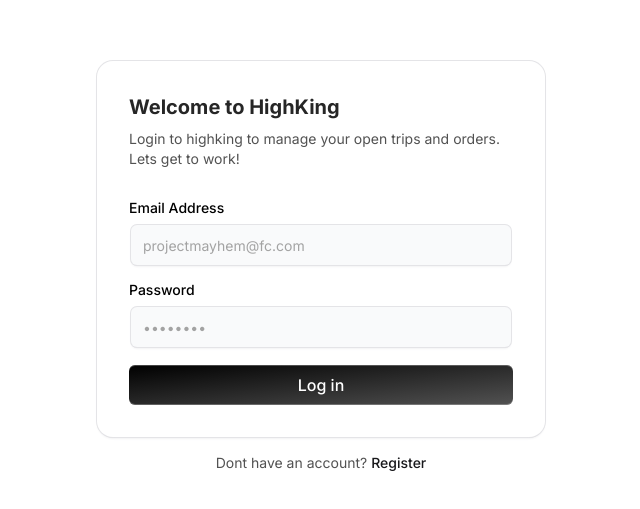
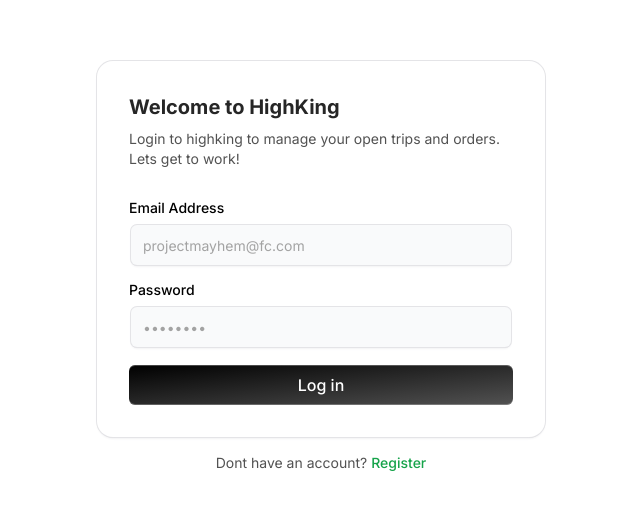
Before and after one commit to ENTS-H104/highking-partners-web, a Next.js app: page /auth/login in a window 1280 px wide. Shown: the part 133-642 px from the top of the page, without its empty margins (319-959 px from the left). Built offline with nearby package versions, Linux system fonts and the light colour scheme.

Commit message:
feat: update profile picture partner, change themes to green

```diff
--- a/app/globals.css
+++ b/app/globals.css
@@ -1,70 +1,55 @@
 @tailwind base;
   @tailwind components;
   @tailwind utilities;
+
 
   @layer base {
     :root {
       --background: 0 0% 100%;
       --foreground: 240 10% 3.9%;
-
       --card: 0 0% 100%;
       --card-foreground: 240 10% 3.9%;
-
       --popover: 0 0% 100%;
       --popover-foreground: 240 10% 3.9%;
-
-      --primary: 240 5.9% 10%;
-      --primary-foreground: 0 0% 98%;
-
+      --primary: 142.1 76.2% 36.3%;
+      --primary-foreground: 355.7 100% 97.3%;
       --secondary: 240 4.8% 95.9%;
       --secondary-foreground: 240 5.9% 10%;
-
       --muted: 240 4.8% 95.9%;
       --muted-foreground: 240 3.8% 46.1%;
-
       --accent: 240 4.8% 95.9%;
       --accent-foreground: 240 5.9% 10%;
-
       --destructive: 0 84.2% 60.2%;
       --destructive-foreground: 0 0% 98%;
-
       --border: 240 5.9% 90%;
       --input: 240 5.9% 90%;
-      --ring: 240 10% 3.9%;
-
+      --ring: 142.1 76.2% 36.3%;
       --radius: 0.5rem;
     }
 
     .dark {
-      --background: 240 10% 3.9%;
-      --foreground: 0 0% 98%;
-
-      --card: 240 10% 3.9%;
-      --card-foreground: 0 0% 98%;
-
-      --popover: 240 10% 3.9%;
-      --popover-foreground: 0 0% 98%;
-
-      --primary: 0 0% 98%;
-      --primary-foreground: 240 5.9% 10%;
-
+      --background: 20 14.3% 4.1%;
+      --foreground: 0 0% 95%;
+      --card: 24 9.8% 10%;
+      --card-foreground: 0 0% 95%;
+      --popover: 0 0% 9%;
+      --popover-foreground: 0 0% 95%;
+      --primary: 142.1 70.6% 45.3%;
+      --primary-foreground: 144.9 80.4% 10%;
       --secondary: 240 3.7% 15.9%;
       --secondary-foreground: 0 0% 98%;
-
-      --muted: 240 3.7% 15.9%;
+      --muted: 0 0% 15%;
       --muted-foreground: 240 5% 64.9%;
-
-      --accent: 240 3.7% 15.9%;
+      --accent: 12 6.5% 15.1%;
       --accent-foreground: 0 0% 98%;
-
       --destructive: 0 62.8% 30.6%;
-      --destructive-foreground: 0 0% 98%;
-
+      --destructive-foreground: 0 85.7% 97.3%;
       --border: 240 3.7% 15.9%;
       --input: 240 3.7% 15.9%;
-      --ring: 240 4.9% 83.9%;
+      --ring: 142.4 71.8% 29.2%;
     }
   }
+
 
   @layer base {
     * {
--- a/app/mitra/dashboard/page.tsx
+++ b/app/mitra/dashboard/page.tsx
@@ -14,6 +14,7 @@ import {
   Settings,
   ShoppingCart,
   UserRound,
+  PencilIcon,
 } from "lucide-react";
 
 import { Avatar, AvatarFallback, AvatarImage } from "@/components/ui/avatar";
@@ -60,7 +61,12 @@ import {
 } from "@/components/ui/tooltip";
 
 import ProtectedRoute from "@/components/ProtectedRoute";
-import { getCurrentUser, logout, updateProfile } from "@/services/api";
+import {
+  getCurrentUser,
+  logout,
+  updateProfile,
+  updateProfileImage,
+} from "@/services/api";
 import { useEffect, useState } from "react";
 import { useRouter } from "next/navigation";
 import { toast } from "sonner";
@@ -71,6 +77,7 @@ import {
   DialogTitle,
   DialogDescription,
   DialogTrigger,
+  DialogClose,
 } from "@/components/ui/dialog";
 
 interface User {
@@ -89,12 +96,34 @@ interface User {
 const Dashboard = () => {
   const [user, setUser] = useState<any>(null);
   const [isEditing, setIsEditing] = useState(false);
+  const [isEditingImage, setIsEditingImage] = useState(false);
+  const [imageFile, setImageFile] = useState<File | null>(null);
   const [editData, setEditData] = useState({
     username: "",
     phone_number: "",
     domicile_address: "",
   });
   const router = useRouter();
+
+  const handleImageChange = (e: React.ChangeEvent<HTMLInputElement>) => {
+    if (e.target.files && e.target.files[0]) {
+      setImageFile(e.target.files[0]);
+    }
+  };
+
+  const handleSaveImage = () => {
+    if (user && imageFile) {
+      updateProfileImage(user.partner_uid, imageFile)
+        .then((response) => {
+          toast.success("Profile picture updated successfully!");
+          setUser({ ...user, image_url: response.data.data.image_url });
+        })
+        .catch((error) => {
+          toast.error("Profile picture update failed. Please try again.");
+          console.error("Profile picture update failed:", error);
+        });
+    }
+  };
 
   useEffect(() => {
     getCurrentUser()
@@ -387,13 +416,37 @@ const Dashboard = () => {
             >
               <CardHeader>
                 <div className="flex flex-col items-center gap-6">
-                  <Avatar className="w-32 h-32">
-                    <img
-                      src={user.image_url || "/placeholder.svg"}
-                      alt={user.username}
-                    />
-                    <AvatarFallback>{user.username[0]}</AvatarFallback>
-                  </Avatar>
+                  <div className="relative">
+                    <Avatar className="w-32 h-32">
+                      <img src={user?.image_url || "/placeholder.svg"} />
+                    </Avatar>
+                    <Dialog>
+                      <DialogTrigger asChild>
+                        <Button
+                          variant="secondary"
+                          className="absolute -bottom-2 -right-2 rounded-full py-2 px-3"
+                        >
+                          <PencilIcon className="h-4 w-4 hover:scale-110 transition-all" />
+                        </Button>
+                      </DialogTrigger>
+                      <DialogContent className="p-4 max-w-sm">
+                        <DialogHeader>
+                          <DialogTitle>Edit Profile Picture</DialogTitle>
+                          <DialogDescription>
+                            Select a new profile picture to upload.
+                          </DialogDescription>
+                        </DialogHeader>
+                        <input
+                          type="file"
+                          accept="image/*"
+                          onChange={handleImageChange}
+                        />
+                        <DialogClose asChild>
+                          <Button onClick={handleSaveImage}>Save</Button>
+                        </DialogClose>
+                      </DialogContent>
+                    </Dialog>
+                  </div>
                   <div className="text-center">
                     <h3 className="text-lg font-semibold">{user.username}</h3>
                     <p className="text-sm text-gray-500 dark:text-gray-400">
```
Also changed, not shown: services/api.ts (+11 -0 lines).
